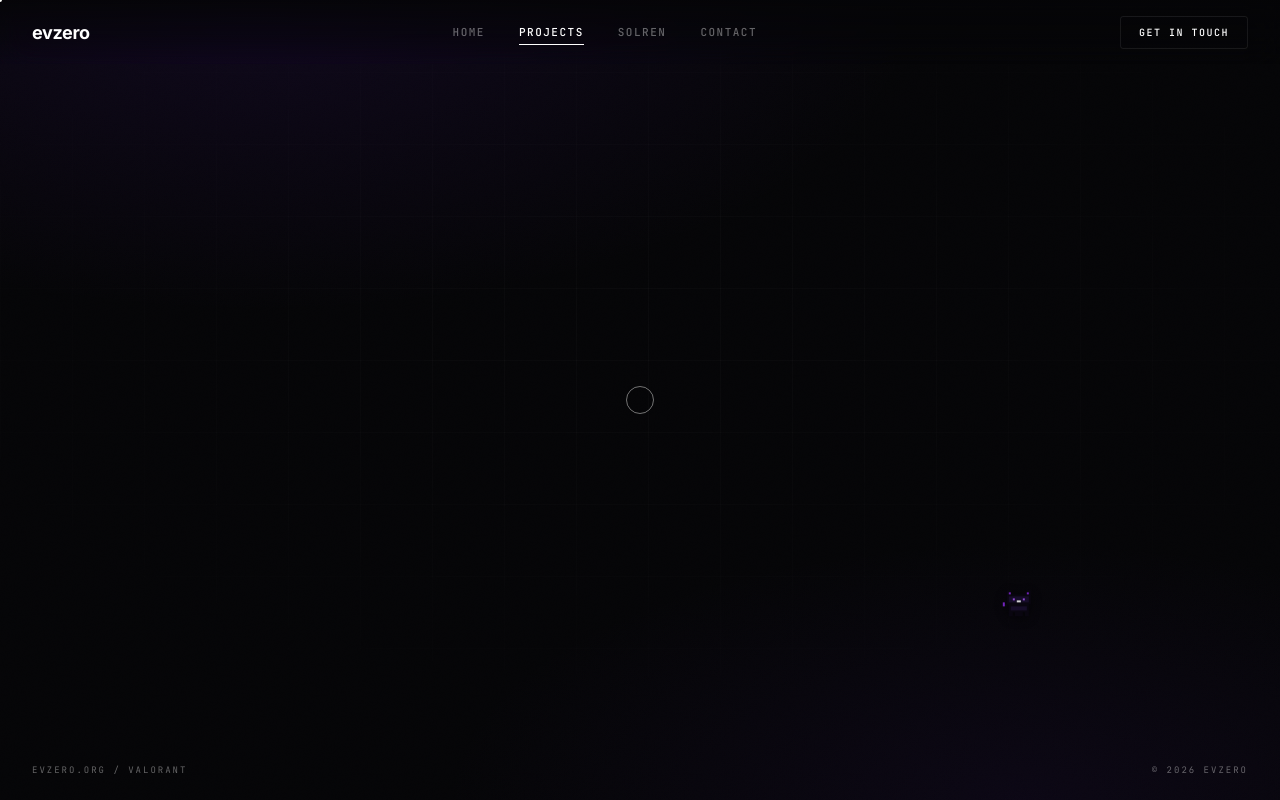
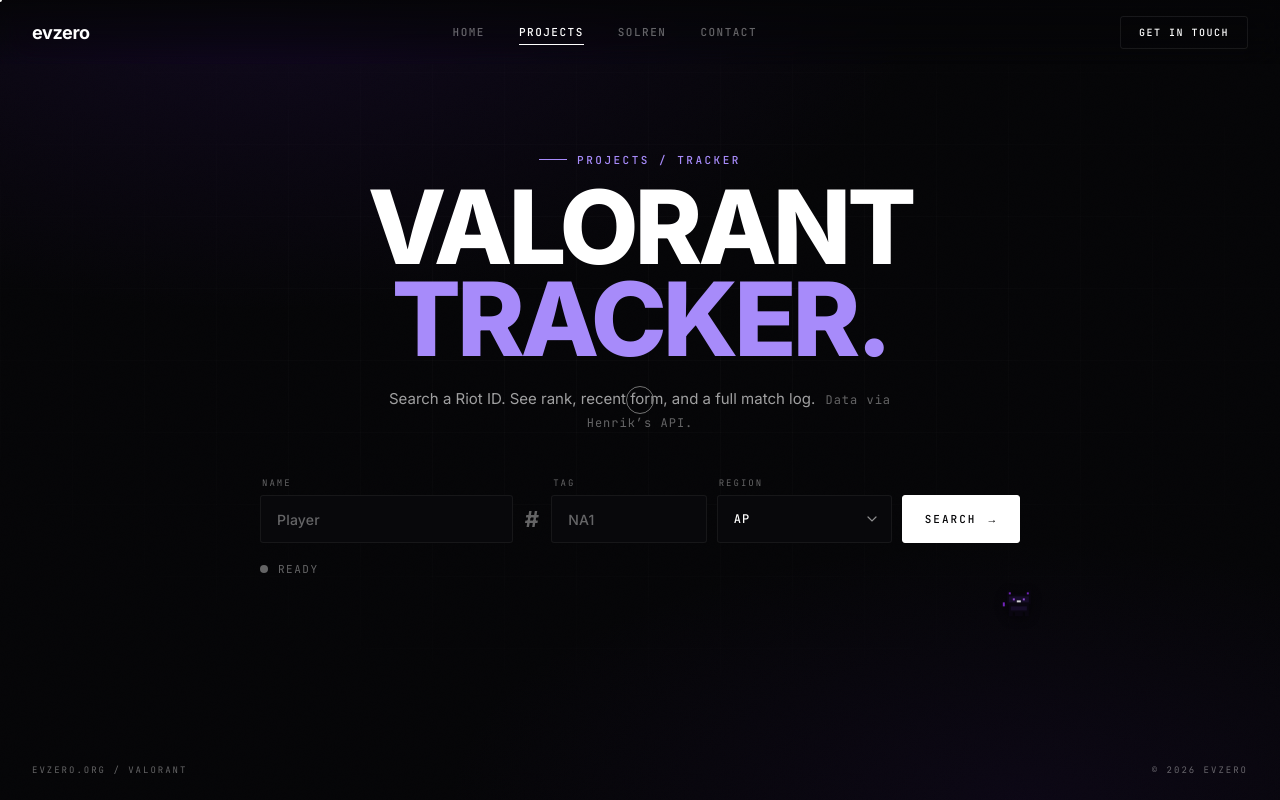
Before and after one commit to ritviksajeev/ev, a browser extension: page valorant/index.html in a window 1280 px wide. Drawn offline with Linux system fonts and the light colour scheme; a web font is replaced by a local one.

Commit message:
valorant: unhide .reveal elements on non-snap val-page

```diff
--- a/css/valorant.css
+++ b/css/valorant.css
@@ -11,6 +11,14 @@
   z-index: 1;
   min-height: 100vh;
   padding-bottom: 120px;
+}
+
+/* common.js section-observer only runs on .page (scroll-snap) layouts — the val
+   page opts out, so .reveal children would otherwise stay at opacity 0. Show
+   them by default here. */
+.val-page .reveal {
+  opacity: 1;
+  transform: none;
 }
 
 /* ============================================
```
